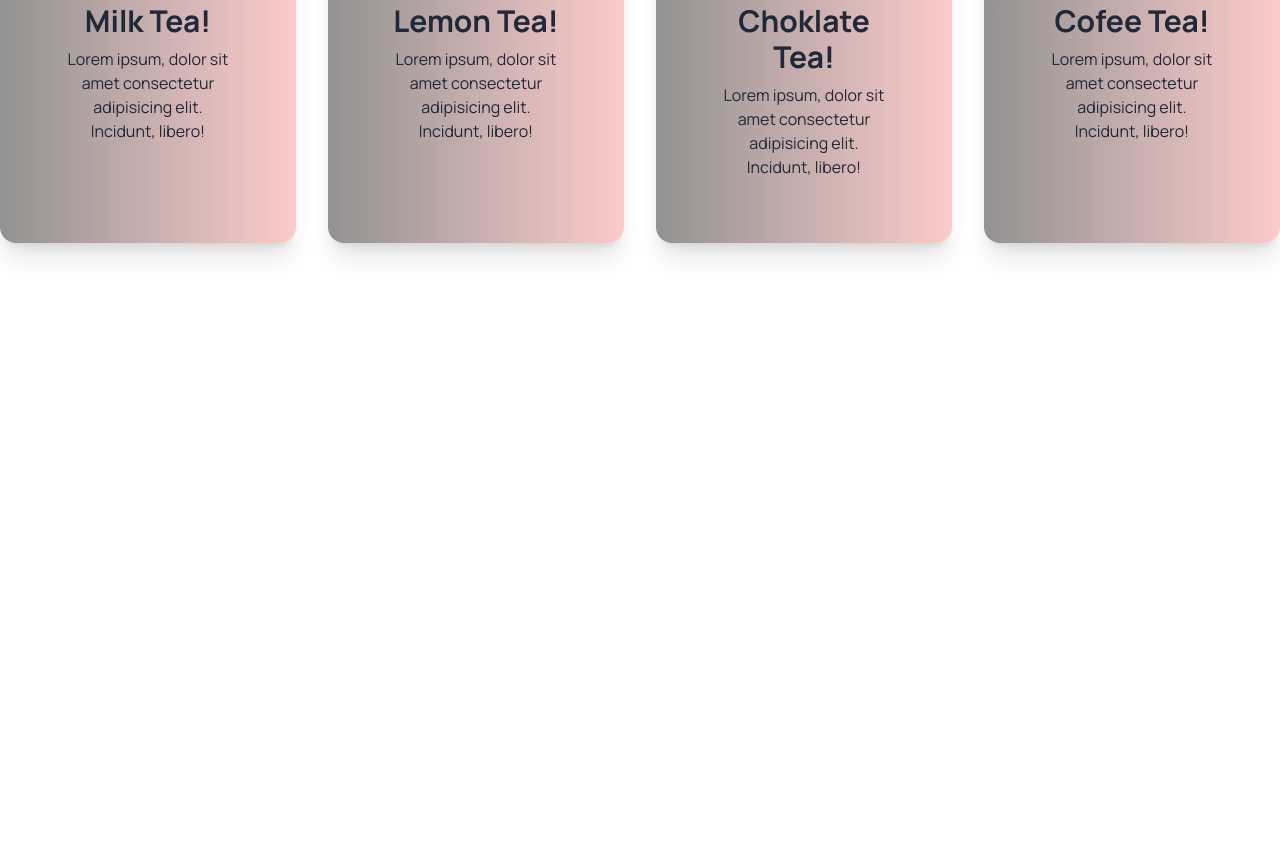
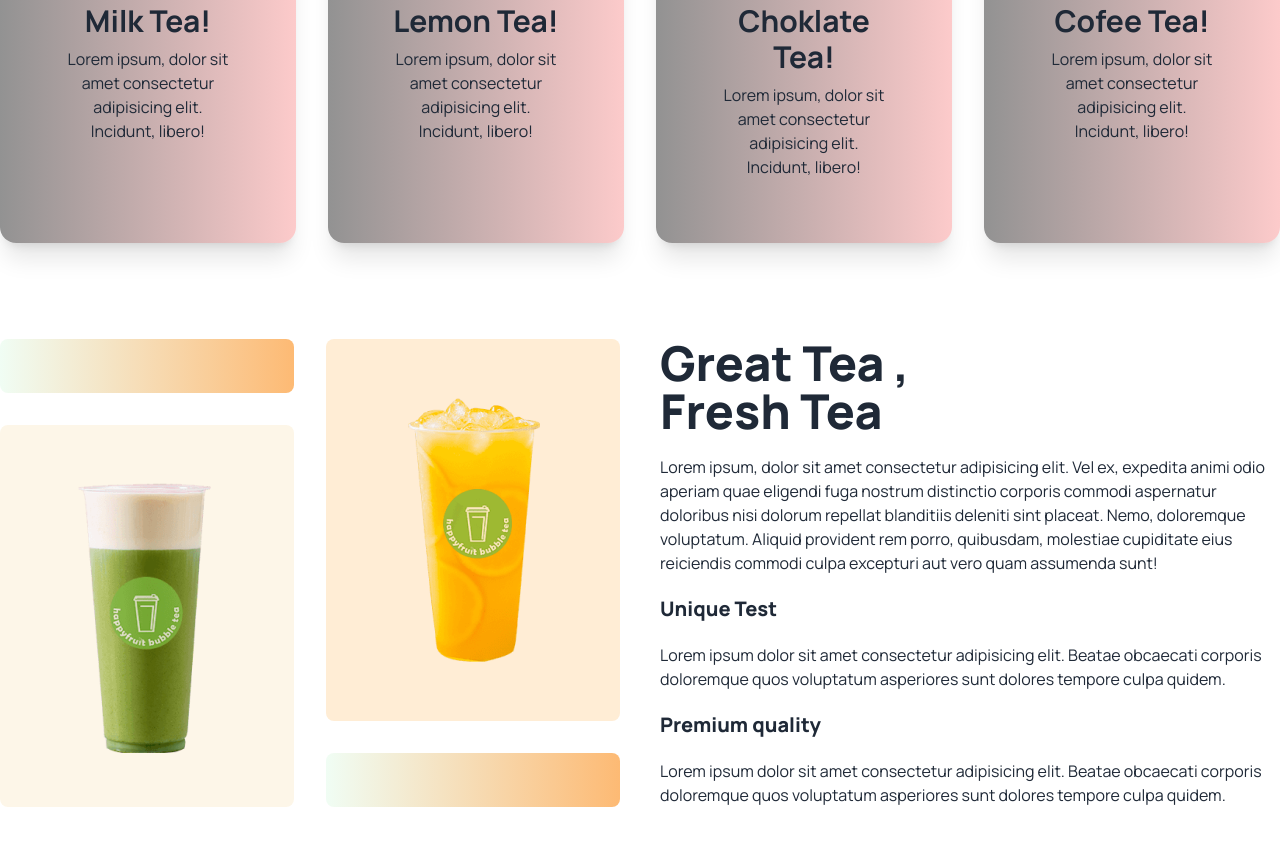
Before and after one commit to SohelShahid117/module-14-tea-landing-page, a plain HTML site: page index.html in a window 1280 px wide. Shown: the part 1006-1851 px from the top of the page. Before the commit the page ends 1345 px from the top, so only its background shows below. Drawn offline with nearby package versions, Linux system fonts and the light colour scheme.

Commit message:
14-5 part has been done

```diff
--- a/index.html
+++ b/index.html
@@ -1,14 +1,18 @@
 <!DOCTYPE html>
 <html lang="en">
+
 <head>
   <meta charset="UTF-8">
   <meta name="viewport" content="width=device-width, initial-scale=1.0">
   <title>Module-14-Tea Landing Page</title>
   <link rel="preconnect" href="https://fonts.googleapis.com">
   <link rel="preconnect" href="https://fonts.gstatic.com" crossorigin>
-<link href="https://fonts.googleapis.com/css2?family=Manrope:wght@300;400;500;600;700;800&display=swap" rel="stylesheet">
+  <link href="https://fonts.googleapis.com/css2?family=Manrope:wght@300;400;500;600;700;800&display=swap"
+    rel="stylesheet">
   <link href="https://cdn.jsdelivr.net/npm/daisyui@4.6.0/dist/full.min.css" rel="stylesheet" type="text/css" />
-<link rel="stylesheet" href="https://cdnjs.cloudflare.com/ajax/libs/font-awesome/6.5.1/css/all.min.css" integrity="sha512-DTOQO9RWCH3ppGqcWaEA1BIZOC6xxalwEsw9c2QQeAIftl+Vegovlnee1c9QX4TctnWMn13TZye+giMm8e2LwA==" crossorigin="anonymous" referrerpolicy="no-referrer" />
+  <link rel="stylesheet" href="https://cdnjs.cloudflare.com/ajax/libs/font-awesome/6.5.1/css/all.min.css"
+    integrity="sha512-DTOQO9RWCH3ppGqcWaEA1BIZOC6xxalwEsw9c2QQeAIftl+Vegovlnee1c9QX4TctnWMn13TZye+giMm8e2LwA=="
+    crossorigin="anonymous" referrerpolicy="no-referrer" />
   <script src="https://cdn.tailwindcss.com"></script>
   <script>
     // https://tailwindcss.com/docs/installation--->play cdn teke script file t nite hobe
@@ -23,11 +27,12 @@
     }
   </script>
   <style>
-    .font-manrope{
+    .font-manrope {
       font-family: 'Manrope', sans-serif;
     }
   </style>
 </head>
+
 <body class="font-manrope">
   <header>
     <div class="container mx-auto">
@@ -41,7 +46,8 @@
               <br>
               tea house
             </h1>
-                        <p class="py-6">Provident cupiditate voluptatem et in. Quaerat fugiat ut assumenda excepturi exercitationem quasi. In deleniti eaque aut repudiandae et a id nisi.</p>
+            <p class="py-6">Provident cupiditate voluptatem et in. Quaerat fugiat ut assumenda excepturi exercitationem
+              quasi. In deleniti eaque aut repudiandae et a id nisi.</p>
             <button class="btn btn-primary">Explore More</button>
           </div>
           <div>
@@ -62,9 +68,12 @@
   <main>
     <!-- featured section -->
     <section class="container mx-auto my-24">
-            <div class="text-center" >
+      <div class="text-center">
         <h2 class="text-5xl font-extrabold mb-5">Our featured products</h2>
-                <p class="max-w-3xl mx-auto">Lorem ipsum dolor sit amet consectetur adipisicing elit. Nihil quam fuga tenetur consectetur harum. Reprehenderit optio saepe voluptatum delectus veniam nesciunt maiores voluptas minima nihil ab. Commodi, adipisci. Reprehenderit ad earum, a recusandae, autem deserunt est veritatis fuga aliquid explicabo ratione amet molestiae? Corrupti nostrum dolor minima, consequatur maiores nam.</p>
+        <p class="max-w-3xl mx-auto">Lorem ipsum dolor sit amet consectetur adipisicing elit. Nihil quam fuga tenetur
+          consectetur harum. Reprehenderit optio saepe voluptatum delectus veniam nesciunt maiores voluptas minima nihil
+          ab. Commodi, adipisci. Reprehenderit ad earum, a recusandae, autem deserunt est veritatis fuga aliquid
+          explicabo ratione amet molestiae? Corrupti nostrum dolor minima, consequatur maiores nam.</p>
       </div>
 
       <!-- tea card container -->
@@ -109,6 +118,37 @@
     </section>
 
     <!-- 14-4 : teke soro hobe -->
+    <section class="container mx-auto my-24 flex flex-col lg:flex-row gap-10">
+
+      <div class="grid grid-cols-1 md:grid-cols-2 gap-8 flex-1">
+        <div class="rounded-lg h-auto bg-gradient-to-r from-green-50  to-orange-300"></div>
+        <div class="row-span-2 bg-orange-100 rounded-lg flex justify-center items-center">
+          <img src="./assets/images/fresh-1.png" alt="">
+        </div>
+        <div class="row-span-2 bg-[#E6A6231A] rounded-lg flex justify-center items-center">
+          <img src="./assets/images/fresh-2.png" alt="">
+        </div>
+        <div class="rounded-lg h-auto bg-gradient-to-r from-green-50  to-orange-300"></div>
+      </div>
+
+      <div class="space-y-5 flex-1">
+        <h3 class="text-5xl font-extrabold">Great Tea ,
+          <br>
+          Fresh Tea
+        </h3>
+        <p>Lorem ipsum, dolor sit amet consectetur adipisicing elit. Vel ex, expedita animi odio aperiam quae eligendi
+          fuga nostrum distinctio corporis commodi aspernatur doloribus nisi dolorum repellat blanditiis deleniti sint
+          placeat. Nemo, doloremque voluptatum. Aliquid provident rem porro, quibusdam, molestiae cupiditate eius
+          reiciendis commodi culpa excepturi aut vero quam assumenda sunt!</p>
+        <h4 class="text-xl font-extrabold">Unique Test</h4>
+        <p>Lorem ipsum dolor sit amet consectetur adipisicing elit. Beatae obcaecati corporis doloremque quos voluptatum
+          asperiores sunt dolores tempore culpa quidem.</p>
+        <h4 class="text-xl font-extrabold">Premium quality</h4>
+        <p>Lorem ipsum dolor sit amet consectetur adipisicing elit. Beatae obcaecati corporis doloremque quos voluptatum
+          asperiores sunt dolores tempore culpa quidem.</p>
+      </div>
+
+    </section>
 
 
   </main>
@@ -117,4 +157,5 @@
   </footer>
 
 </body>
+
 </html>
```
Lines whose indentation alone changed are shown as unchanged.
